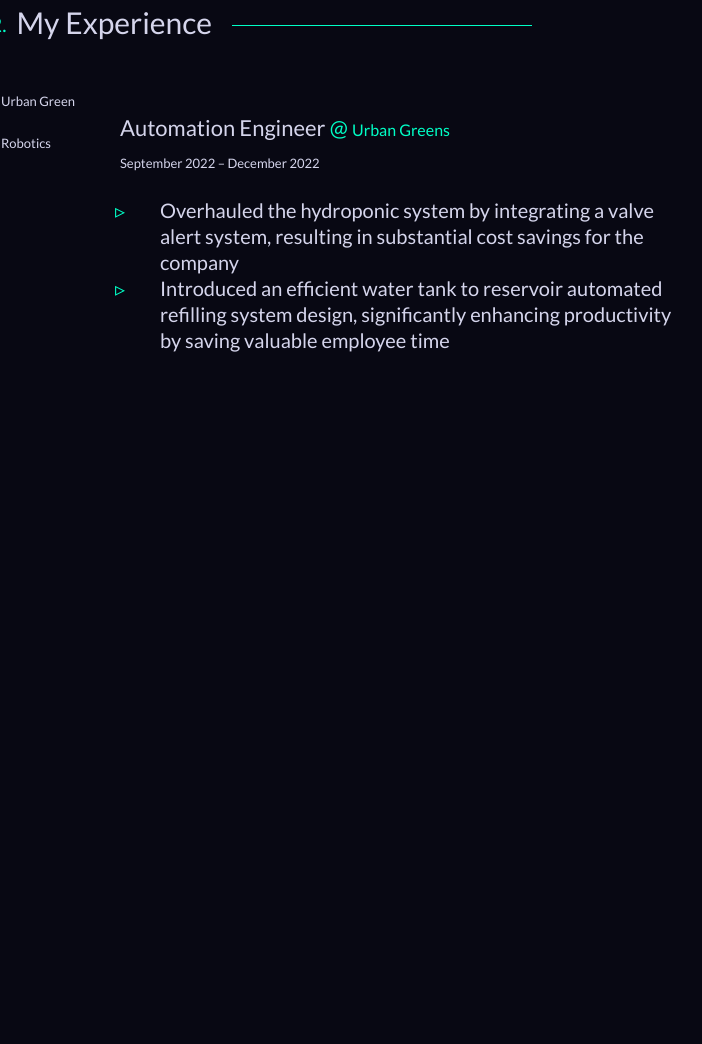
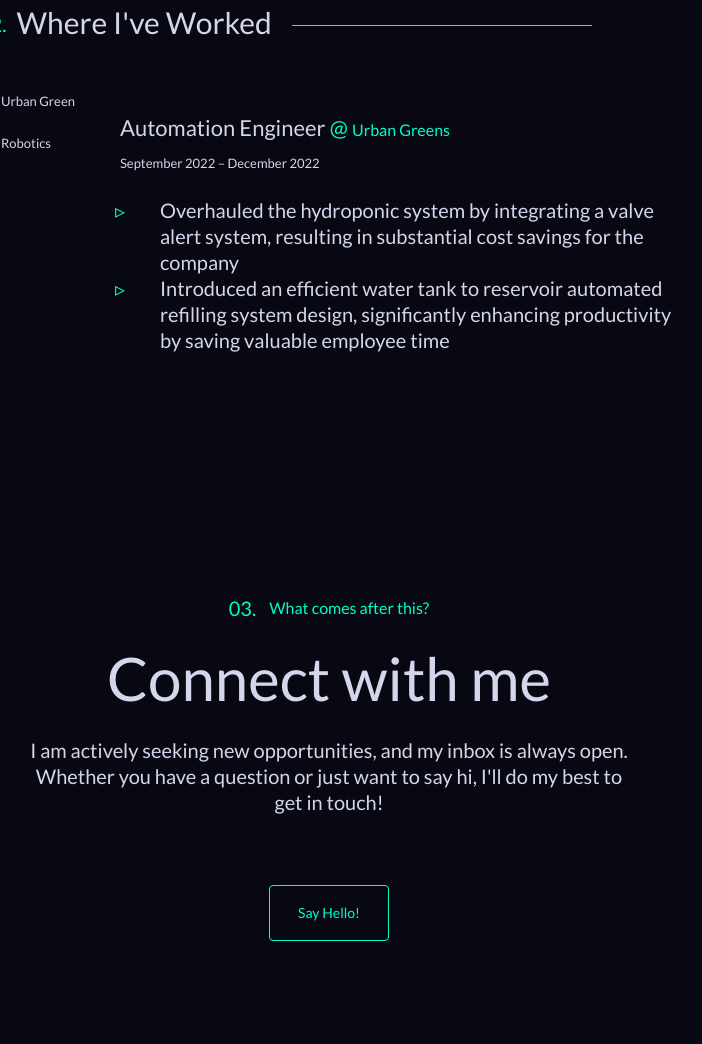
Before and after one commit to COE2019/NikkoChanLopera_E-Portfolio, a plain HTML site: page index.html in a window 1280 px wide. Shown: the part 1597-2641 px from the top of the page, without its empty margins (311-1013 px from the left). Before the commit the page ends 2080 px from the top, so only its background shows below. Drawn offline with Linux system fonts and the light colour scheme.

Commit message:
Website format finished
website format finished, say hello button dont have hover effect yet

```diff
--- /dev/null
+++ b/CSS/Contact.css
@@ -0,0 +1,49 @@
+.Contant-Section{
+    max-width: 600px;
+    margin: 0px auto 100px;
+    text-align: center;
+}
+
+.Contant-Section .overline::after{
+    content: none;
+}
+
+.Contant-Section .overline{
+    display: block;
+    margin-bottom: 20px;
+    color: var(--accent-color);
+    font-family: var(--default-font);
+    font-size: 16px;
+    font-weight: 400;
+}
+
+.overline{
+    color: var(--accent-color);
+    font-family: var(--default-font);
+    font-size: 16px;
+    font-weight: 400;
+}
+
+.Contant-Section .title {
+    font-size: clamp(40px, 5vw, 60px);
+}
+
+.Contant-Section .email-link{
+    color: var(--accent-color);
+    background-color: transparent;
+    border: 1px solid var(--accent-color);
+    border-radius: 4px;
+    padding: 1.25rem 1.75rem;
+    font-size: 14px;
+    font-family: var(--default-font);
+    line-height: 1;
+    text-decoration: none;
+    transition: box-shadow 0.3s, background-color 0.3s;
+    margin-top: 50px;
+}
+
+.email-link a:hover{
+    color: var(--title-text);
+    box-shadow: 0 0 0 1px #00ffc6; /* Add a larger box-shadow to create the effect */
+    background-color: #00ffc8ad;
+}
--- a/CSS/main.css
+++ b/CSS/main.css
@@ -11,7 +11,7 @@ accent color: #00ffc6
     --default-font: 'Lato', sans-serif;
 }
 
-::before, ::after {
+::before ::after {
     box-sizing: inherit;
 }
 
--- a/index.html
+++ b/index.html
@@ -11,6 +11,7 @@
     <link rel="stylesheet" href="CSS/reset.css">
     <link rel="stylesheet" href="CSS/index.css">
     <link rel="stylesheet" href="CSS/Experience.css">
+    <link rel="stylesheet" href="CSS/Contact.css">
 </head>
 <body style="height: 100%;">
     <div class="PAGE-Layout-Style">
@@ -55,7 +56,7 @@
                         <p>I'm a computer engineer specialize in building and designing hardware and software tech base experience. Currently, I am actively seeking an opportunity to further develop my skills and knowledge while embarking on an exciting engineering journey.</p>
                     </div>
                     <div class="main-project">
-                        <a href="">Check out my Projects!</a>
+                        <a href="https://www.instagram.com/imnikkchlo/">Check out my Projects!</a>
                     </div>
 
                 </section>
@@ -106,7 +107,7 @@
 
                 <section id="jobs" class="Experience-section" style="visibility: visible;opacity: 1;transform: matrix3d(1, 0, 0, 0, 0, 1, 0, 0, 0, 0, 1, 0, 0, 0, 0, 1);transition: opacity 0.5s cubic-bezier(0.645, 0.045, 0.355, 1) 0.2s, transform 0.5s cubic-bezier(0.645, 0.045, 0.355, 1) 0.2s;">
                     <h2 class="index-numbered-heading">
-                        My Experience
+                        Where I've Worked
                     </h2>
                     <div class="Experience-section-inner">
                         <div class="tabs">
@@ -151,13 +152,15 @@
                                     </ul>
                                 </div>
                             </div>
+                        </div>
+                    </div>
+                </section>
 
-
-
-
-                        </div>
-
-                    </div>
+                <section id = "Contact" class="Contant-Section">
+                    <h2 class="index-numbered-heading overline"> What comes after this?</h2>
+                    <h2 class="title">Connect with me</h2>
+                    <p>I am actively seeking new opportunities, and my inbox is always open. Whether you have a question or just want to say hi, I'll do my best to get in touch!</p>
+                        <a class="email-link" href="mailto:nikko.lopera@gmail.com">Say Hello!</a>
 
                 </section>
 
```
